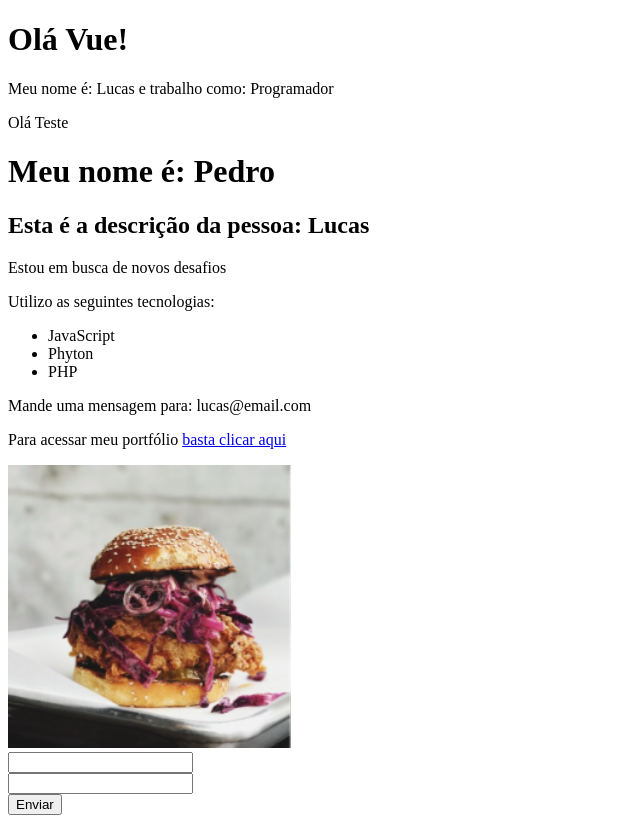
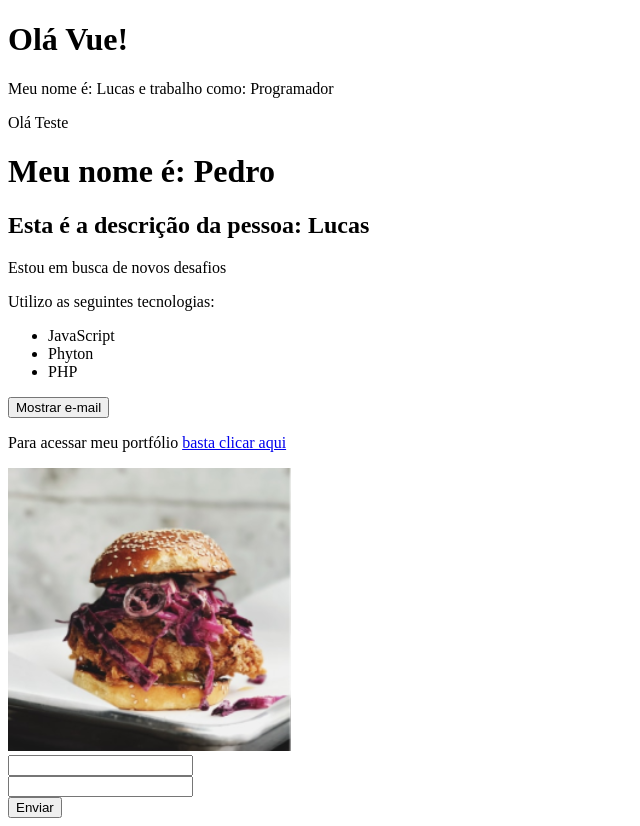
Before and after one commit to Dev-LucasM/vue-tests, a Vue app in the folder 2_instalacao/: page / in a window 1280 px wide. Shown: the whole page, without its empty margins (0-640 px from the left). Built offline with nearby package versions, Linux system fonts and the light colour scheme.

Commit message:
feat: methods

```diff
--- a/2_instalacao/src/components/Info.vue
+++ b/2_instalacao/src/components/Info.vue
@@ -8,6 +8,9 @@
       <li>Phyton</li>
       <li>PHP</li>
     </ul>
+    <div>
+      <button @click="showEmail">{{ textoBotao }}</button>
+    </div>
     <p v-show="mostrar_email">Mande uma mensagem para: {{ email }}</p>
     <p>Para acessar meu portfólio <a v-bind:href="meu_link" target="_blank">basta clicar aqui</a></p>
     <Picture />
@@ -22,13 +25,24 @@
     data() {
       return {
         esta_trabalhando: false,
-        mostrar_email: true,
+        mostrar_email: false,
         email: "lucas@email.com",
-        meu_link: 'https://google.com'
+        meu_link: 'https://google.com',
+        textoBotao: 'Mostrar e-mail'
       }
     },
     components: {
       Picture
+    },
+    methods: {
+      showEmail() {
+        this.mostrar_email = !this.mostrar_email
+        if(!this.mostrar_email) {
+          this.textoBotao = "Mostrar e-mail"
+        } else {
+          this.textoBotao = "Ocultar e-mail"
+        }
+      }
     }
   }
 </script>
--- a/2_instalacao/src/components/LifeCycle.vue
+++ b/2_instalacao/src/components/LifeCycle.vue
@@ -14,11 +14,20 @@ export default {
     setTimeout(() => {
       this.nome = 'Lucas'
     },1000)
+
+    this.lifeCycle()
   },
   mounted() {
     setTimeout(() => {
       this.nome = 'Pedro'
     },2000)
+
+    this.lifeCycle()
+  },
+  methods: {
+    lifeCycle() {
+      console.log("Executou")
+    }
   }
 }
 </script>
```
